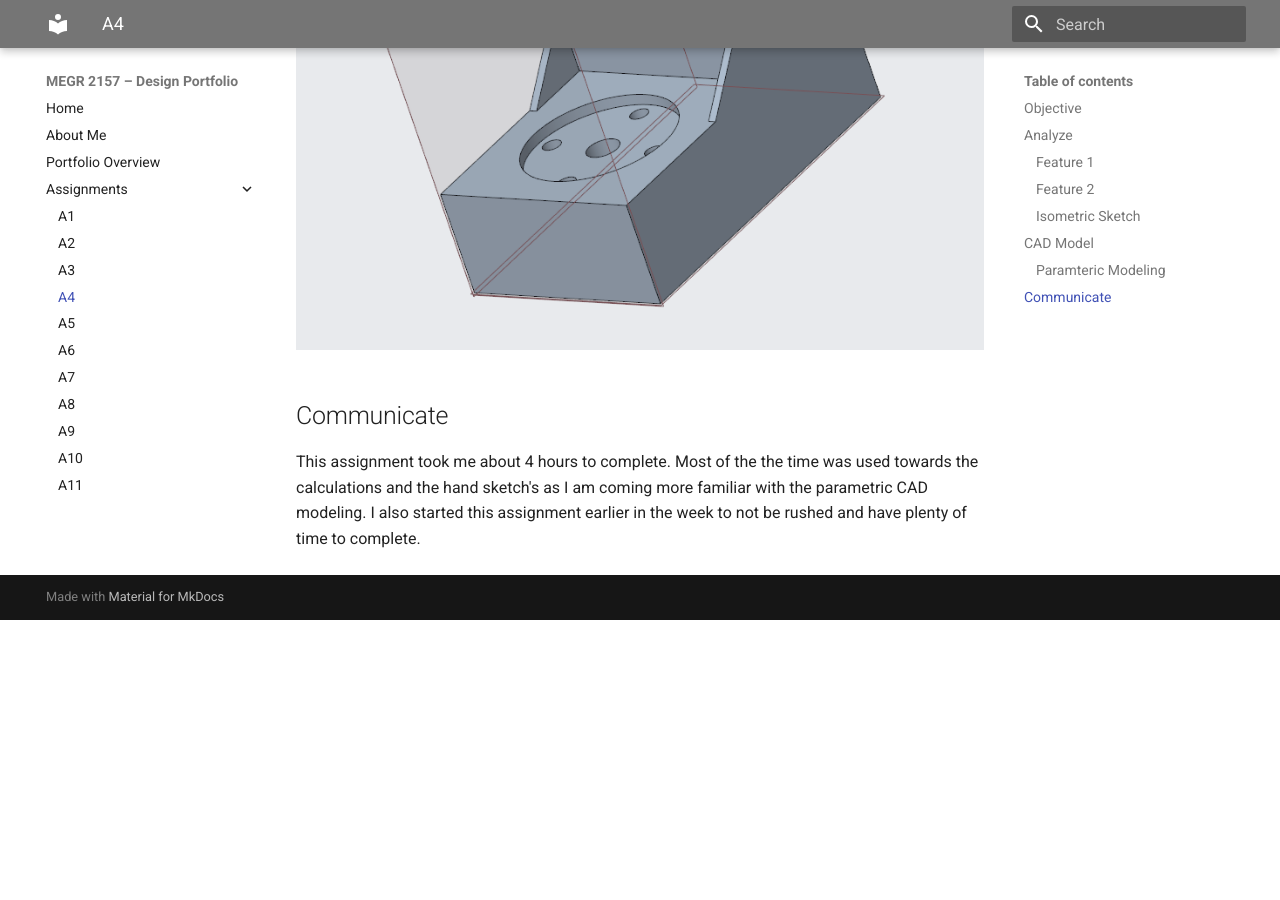
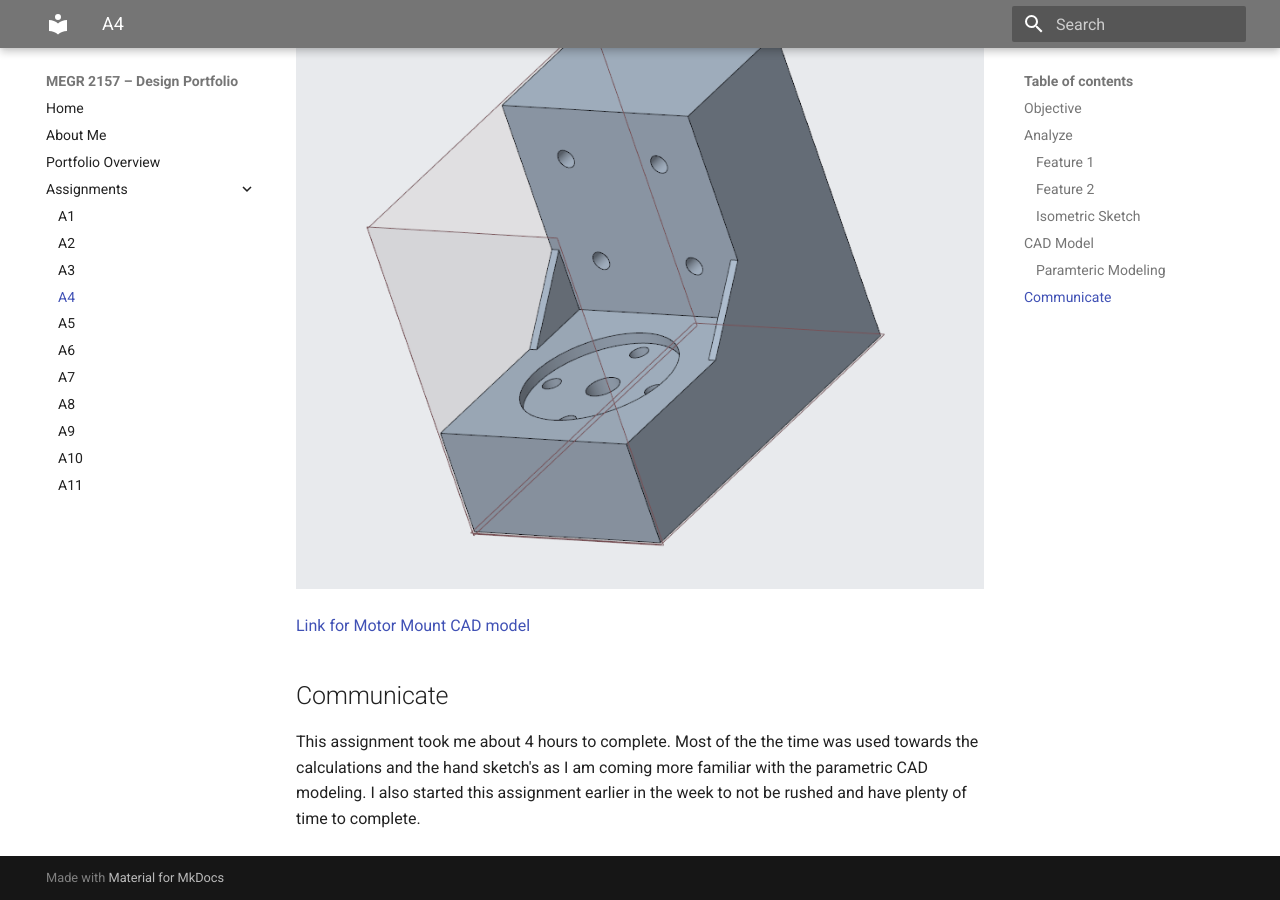
Before and after one commit to jadelma5/megr2156-portfolio, an MkDocs documentation site: the page built from docs/assignments/A04/index.md, in a window 1280 px wide and 900 px high, scrolled down 11190 px. Built offline with MkDocs 1.6.1 and Material for MkDocs 9.7.7, drawn with Linux system fonts in a browser that asks for light colours; before the commit the page ends 11810 px from its top, so only the background shows below that.

Commit message:
Enhance assignment documentation with images and links
Added images and a link to the CAD model in the assignment documentation.

```diff
--- a/docs/assignments/A04/index.md
+++ b/docs/assignments/A04/index.md
@@ -76,6 +77,8 @@ Here is the whole model fully completed and ready to be used.
 
 ![final](Fullmodel.png)
 
+[Link for Motor Mount CAD model](designhw4.prt.1)
+
 ## Communicate
 
 This assignment took me about 4 hours to complete. Most of the the time was used towards the calculations and the hand sketch's as I am coming more familiar with the parametric CAD modeling. I also started this assignment earlier in the week to not be rushed and have plenty of time to complete.
```
Also changed, not shown: other parts of docs/assignments/A04/index.md (+1 -0 lines).
